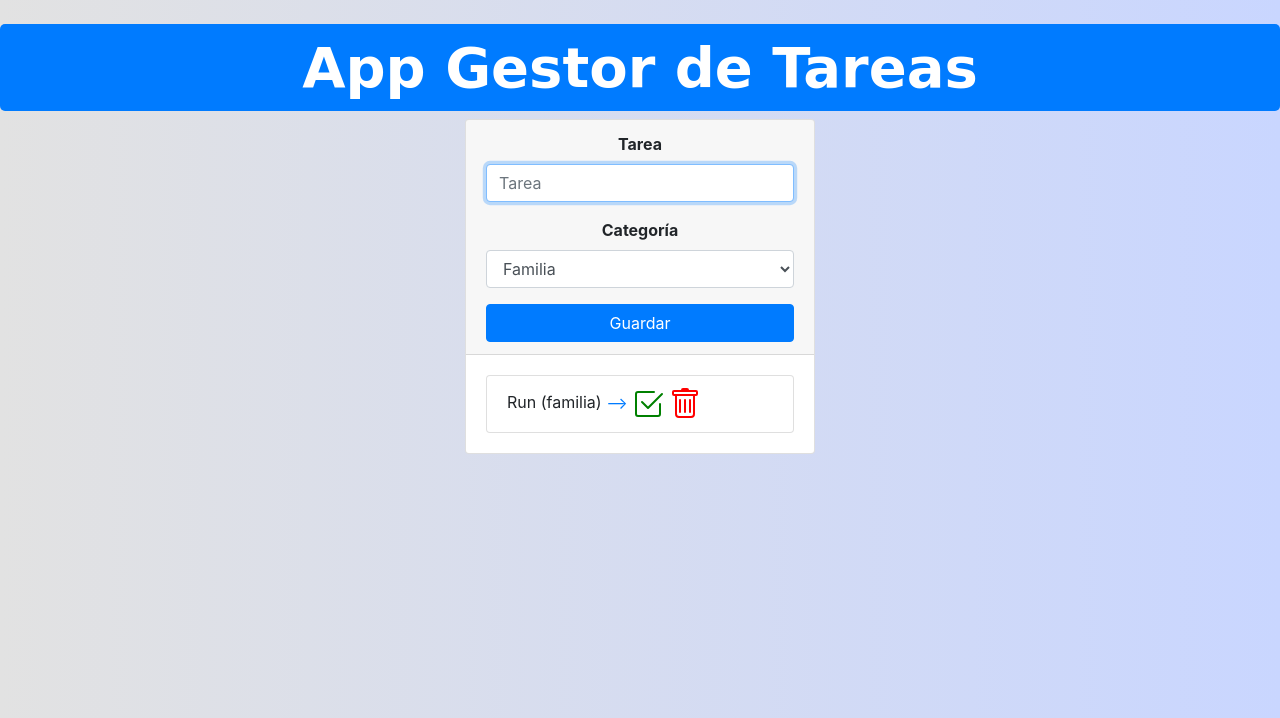
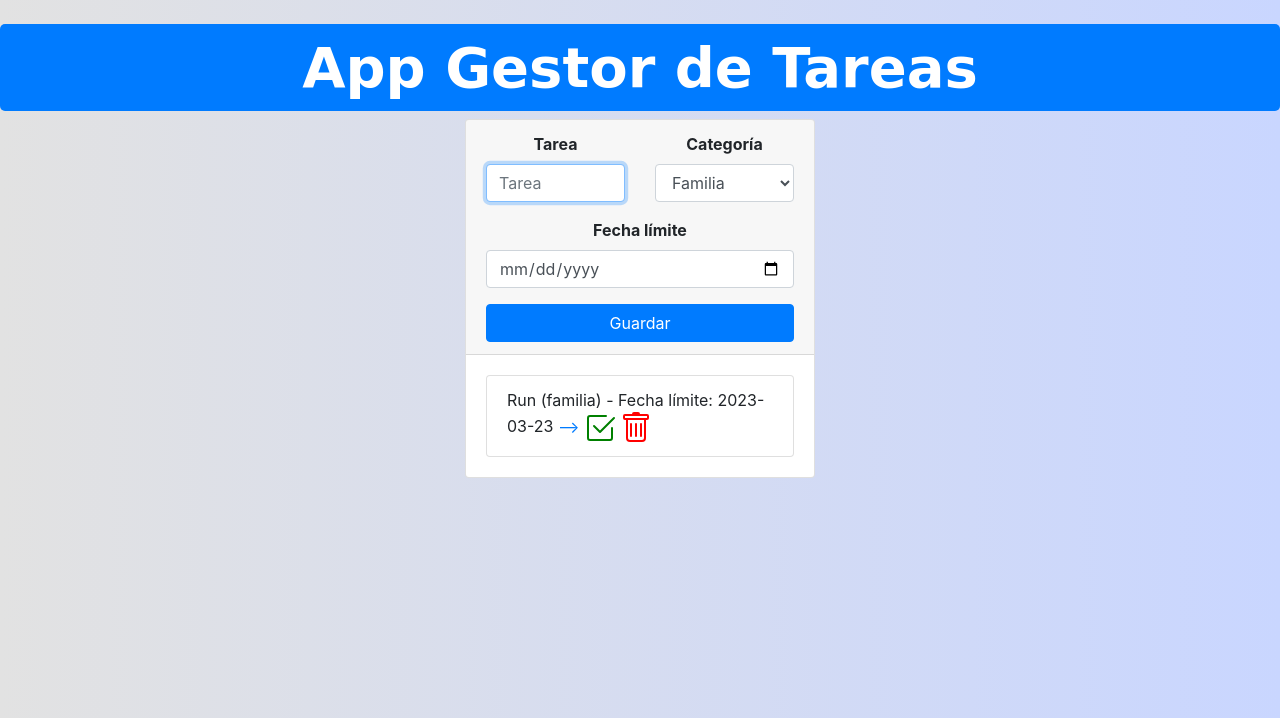
Before and after one commit to LargoLujan/flask_sql_web, a Flask app: page /tasks_by_category/familia in a window 1280 px wide. Shown: the top 718 px of the page. Run offline with Flask 3, Linux system fonts and the light colour scheme; data comes from the database, SQL or seed files in the repository; both versions use the stored data as it was after the commit; some libraries are stand-ins or nearby versions; some web fonts are replaced.

Commit message:
Added task limit calendar

```diff
--- a/main.py
+++ b/main.py
@@ -1,3 +1,5 @@
+from datetime import datetime
+
 from flask import Flask, render_template, request, redirect, url_for
 import db
 from models import Tasks
@@ -15,7 +17,8 @@ def home_web():
 
 @app.route("/create_task", methods=["POST"])
 def create():
-    task = Tasks(content=request.form["content_task"], done=False, category=request.form["category"])
+    due_date = datetime.strptime(request.form["due_date"], "%Y-%m-%d").date()
+    task = Tasks(content=request.form["content_task"], done=False, category=request.form["category"], due_date=due_date)
     db.session.add(task)
     db.session.commit()
     return redirect(url_for("home_web"))
--- a/models.py
+++ b/models.py
@@ -1,4 +1,4 @@
-from sqlalchemy import Column, Integer, String, Boolean
+from sqlalchemy import Column, Integer, String, Boolean, Date
 import db
 
 
@@ -9,11 +9,13 @@ class Tasks(db.Base):
     content = Column(String(200), nullable=False)
     done = Column(Boolean)
     category = Column(String(50), nullable=False)
+    due_date = Column(Date, nullable=False)
 
-    def __init__(self, content, done, category):
+    def __init__(self, content, done, category, due_date):
         self.content = content
         self.done = done
         self.category = category
+        self.due_date = due_date
 
     def __str__(self):
         return "Tarea: Nº {} = {} -> {})".format(self.id_task, self.content, self.done)
--- a/templates/index.html
+++ b/templates/index.html
@@ -22,10 +22,14 @@
                         <div class="card">
                             <div class="card-header">
                                 <form action="/create_task" method="post">
+                                    <div class="row">
+                                        <div class="col-md-6">
                                             <div class="form-group text-center">
                                                 <label class="font-weight-bold" for="content_task">Tarea</label>
-                                        <input type="text" name="content_task" placeholder="Tarea" class="form-control" autofocus>
+                                                <input type="text" name="content_task" id="content_task" placeholder="Tarea" class="form-control" autofocus>
                                             </div>
+                                        </div>
+                                        <div class="col-md-6">
                                             <div class="form-group text-center">
                                                 <label class="font-weight-bold" for="category">Categoría</label>
                                                 <select class="form-control" name="category" id="category">
@@ -35,6 +39,12 @@
                                                     <option value="academico">Académico</option>
                                                 </select>
                                             </div>
+                                        </div>
+                                    </div>
+                                    <div class="form-group text-center">
+                                        <label class="font-weight-bold" for="due_date">Fecha límite</label>
+                                        <input type="date" name="due_date" id="due_date" class="form-control">
+                                    </div>
                                     <button type="submit" class="btn btn-primary btn-block">Guardar</button>
                                 </form>
                             </div>
@@ -43,7 +53,7 @@
                                     {% for task in task_list %}
                                     <li class="list-group-item">
                                         <span class="{% if task.done==true %} task_done {% endif %}">
-                                        {{ task.content }} ({{ task.category }})
+                                        {{ task.content }} ({{ task.category }}) - Fecha límite: {{ task.due_date.strftime("%Y-%m-%d") }}
                                         </span>
                                         <a href="/done-task/{{task.id_task}}" style="text-decoration:none">-->
                                             <svg xmlns="http://www.w3.org/2000/svg" width="2em" height="2em" fill="green" class="bi bi-check2-square" viewBox="0 0 16 16">
```
Also changed, not shown: database/tasks.db. Lines whose indentation alone changed are shown as unchanged.
